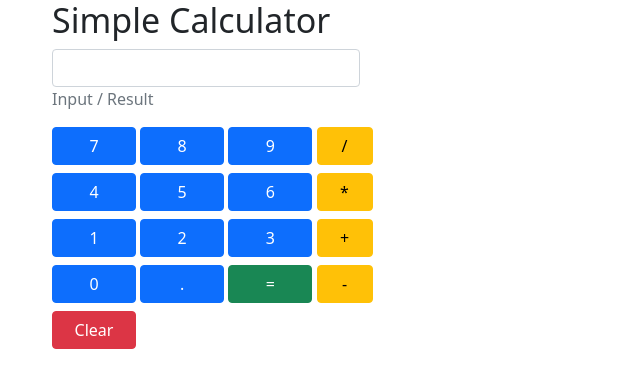
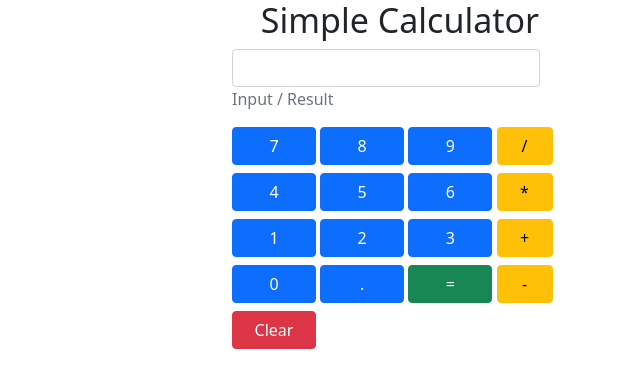
Before and after one commit to BrendanPotts/calculatorApp, an Electron app: page index.html in a window 800 px wide. Shown: the whole page, without its empty margins (0-640 px from the left). Drawn offline with nearby package versions, Linux system fonts and the light colour scheme.

Commit message:
Centered everything

```diff
--- a/index.html
+++ b/index.html
@@ -13,8 +13,8 @@
 
 <body>
     <div class="container" id="wrapper">
-        <h1>Simple Calculator</h1>
-        <div class="row mb-2">
+        <h1 class="text-center">Simple Calculator</h1>
+        <div class="row mb-2 justify-content-center">
             <div class="col-6">
                 <div class="form-outline col-11">
                     <input type="text" id="inOut" class="form-control" />
@@ -22,7 +22,7 @@
                 </div>
             </div>
         </div>
-        <div class="row mb-2">
+        <div class="row mb-2 justify-content-center">
             <div class="col-6">
                 <button class="btn btn-primary col-3" id="numBtn">7</button>
                 <button class="btn btn-primary col-3" id="numBtn">8</button>
@@ -30,7 +30,7 @@
                 <button class="btn btn-warning col-2" id="opperator">/</button>
             </div>
         </div>
-        <div class="row mb-2">
+        <div class="row mb-2 justify-content-center">
             <div class="col-6">
                 <button class="btn btn-primary col-3" id="numBtn">4</button>
                 <button class="btn btn-primary col-3" id="numBtn">5</button>
@@ -38,7 +38,7 @@
                 <button class="btn btn-warning col-2" id="opperator">*</button>
             </div>
         </div>
-        <div class="row mb-2">
+        <div class="row mb-2 justify-content-center">
             <div class="col-6">
                 <button class="btn btn-primary col-3" id="numBtn">1</button>
                 <button class="btn btn-primary col-3" id="numBtn">2</button>
@@ -46,15 +46,15 @@
                 <button class="btn btn-warning col-2" id="opperator">+</button>
             </div>
         </div>
-        <div class="row mb-2">
+        <div class="row mb-2 justify-content-center">
             <div class="col-6">
                 <button class="btn btn-primary col-3" id="numBtn">0</button>
-                <button class="btn btn-primary col-3" id="btnDes">.</button>
+                <button class="btn btn-primary col-3" id="numBtn">.</button>
                 <button class="btn btn-success col-3" id="btnEq">=</button>
                 <button class="btn btn-warning col-2" id="opperator">-</button>
             </div>
         </div>
-        <div class="row mb-2">
+        <div class="row mb-2 justify-content-center">
             <div class="col-6">
                 <button class="btn btn-danger col-3" id="clear">Clear</button>
             </div>
```
Also changed, not shown: package.json (line endings or trailing spaces).
